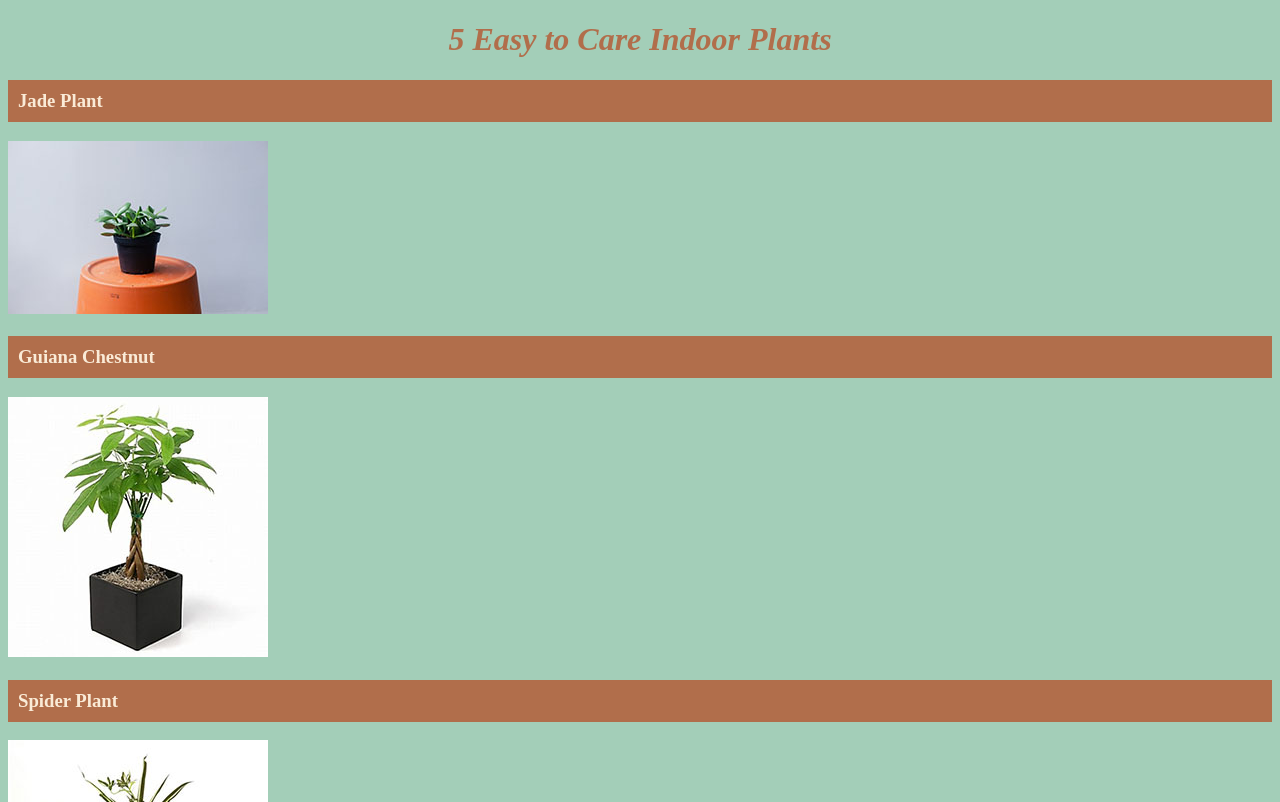
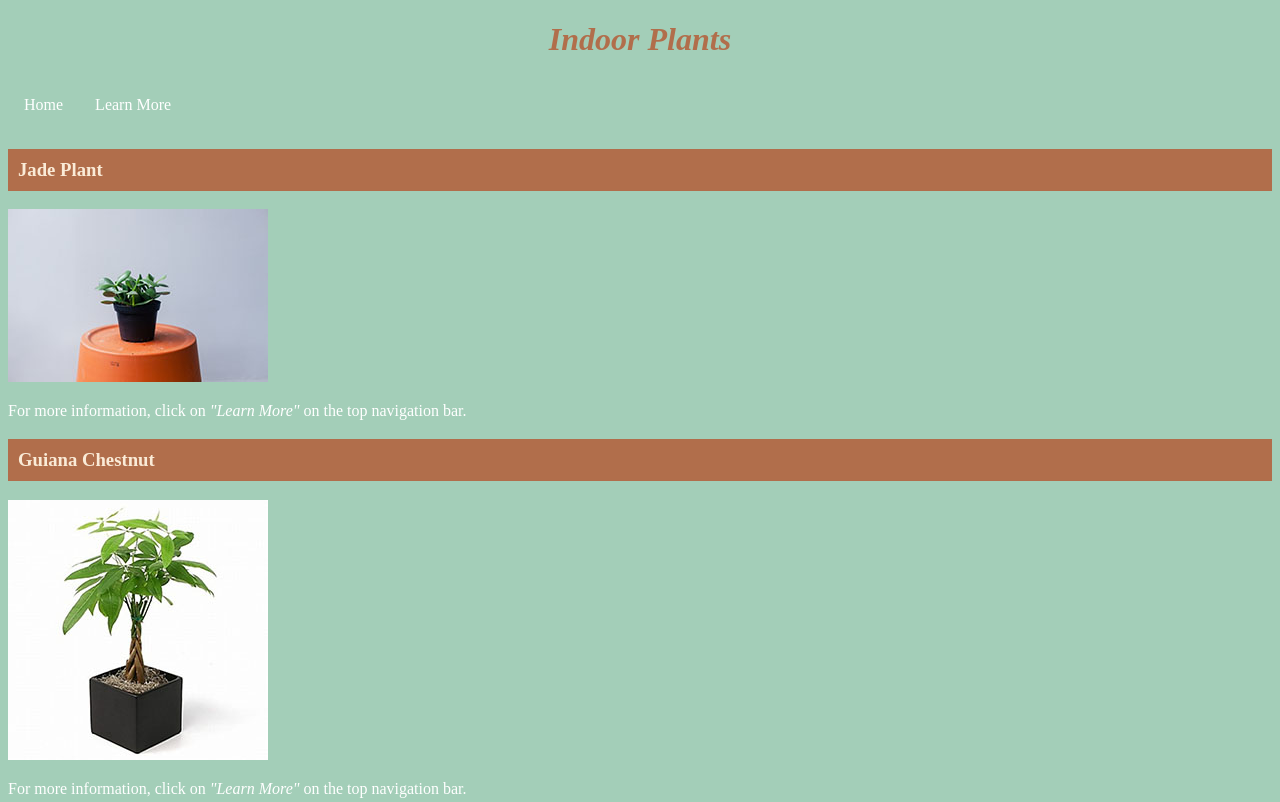
Before and after one commit to minimontey/HTML2, a plain HTML site: page index.html in a window 1280 px wide. Shown: the top 802 px of the page. Drawn offline with Linux system fonts and the light colour scheme.

Commit message:
update index.html
updated navigation

```diff
--- a/index.html
+++ b/index.html
@@ -8,7 +8,7 @@
 	body {background-color:#A3CEB8}
 	h1 {color:#B16E4B}
 	h2 {color:#B16E4B}
-	p {color:antiquewhite}
+	p {color:white}
 
 /* class name */
 	.planttitle
@@ -28,40 +28,72 @@
 		  margin: 0;
 		  padding: 0;
 		  overflow: hidden;
-		  background-color: #333333;
+		}
+
+	li {
+  float: left;
 }
 
-li {
-  float: left;
-}
+	li a {
+		  display: block;
+		  color: white;
+		  text-align: center;
+		  padding: 16px;
+		  text-decoration: none;
+		}
+	li a:hover {
+  		background-color: #B16E4B;
+		}
 </style>
 </head>
 <body>
-	<h1 id="myheader"><i>5 Easy to Care Indoor Plants</i></h1>
+	<h1 id="myheader"><i>Indoor Plants</i></h1>
+
+	<ul>
+	<!--- links to local site-->
+	  <li><a href="index.html">Home</a></li>
+	  <li><a href="learnmore.html">Learn More</a></li>
+	</ul>
 
 	<h3 class="planttitle">Jade Plant</h3>
+	<!--- links to external site-->
 	<a href="https://www.nattygarden.com/plants/jade-4">
 	<img src="images/jadeplant.jpg" alt="Jade Plant" title="Photo Credit: Natty Garden">
 	</a>
+	<p> For more information, click on <em>"Learn More"</em> on the top navigation bar.
+	</p>
+
 	<h3 class="planttitle">Guiana Chestnut</h3>
+	<!--- links to external site-->
 	<a href="https://www.torontoofficeplants.com/Office-Plants/Guiana-Chestnut">
 	<img src="images/guianachestnut.jpg" alt="Guiana Chestnut" title="Photo Credit: Toronto Office Plants">
 	</a>
+	<p> For more information, click on <em>"Learn More"</em> on the top navigation bar.
+	</p>
 
 	<h3 class="planttitle">Spider Plant</h3>
+	<!--- links to external site-->
 	<a href="https://www.homedepot.com/p/Nearly-Natural-23-in-Spider-Plant-Bush-Set-of-4-6118-S4/301694330">
 	<img src="images/spiderplant.jpg" alt="Spider Plant" title="Photo Credit: Home Depot">
 	</a>
+	<p> For more information, click on <em>"Learn More"</em> on the top navigation bar.
+	</p>
 
 	<h3 class="planttitle">Peace Lily</h3>
+	<!--- links to external site-->
 	<a href="https://www.etsy.com/listing/520527826/peace-lily-air-purifying-plant-easy-care">
 	<img src="images/peacelily.jpg" alt="Peace Lily" title="Photo Credit: PrettyInGreenPlants">
 	</a>
+	<p> For more information, click on <em>"Learn More"</em> on the top navigation bar.
+	</p>
 
 	<h3 class="planttitle">Dragon Tree</h3>
+	<!--- links to external site-->
 	<a href="https://www.thespruce.com/grow-dracaena-marginata-indoors-1902749">
 	<img src="images/dragontree.jpg" alt="Dragon Tree" title="Photo Credit: The Sprince / Krystal Slagle">
 	</a>
+	<p> For more information, click on <em>"Learn More"</em> on the top navigation bar.
+	</p>
 
 </body>
 </html>
```
